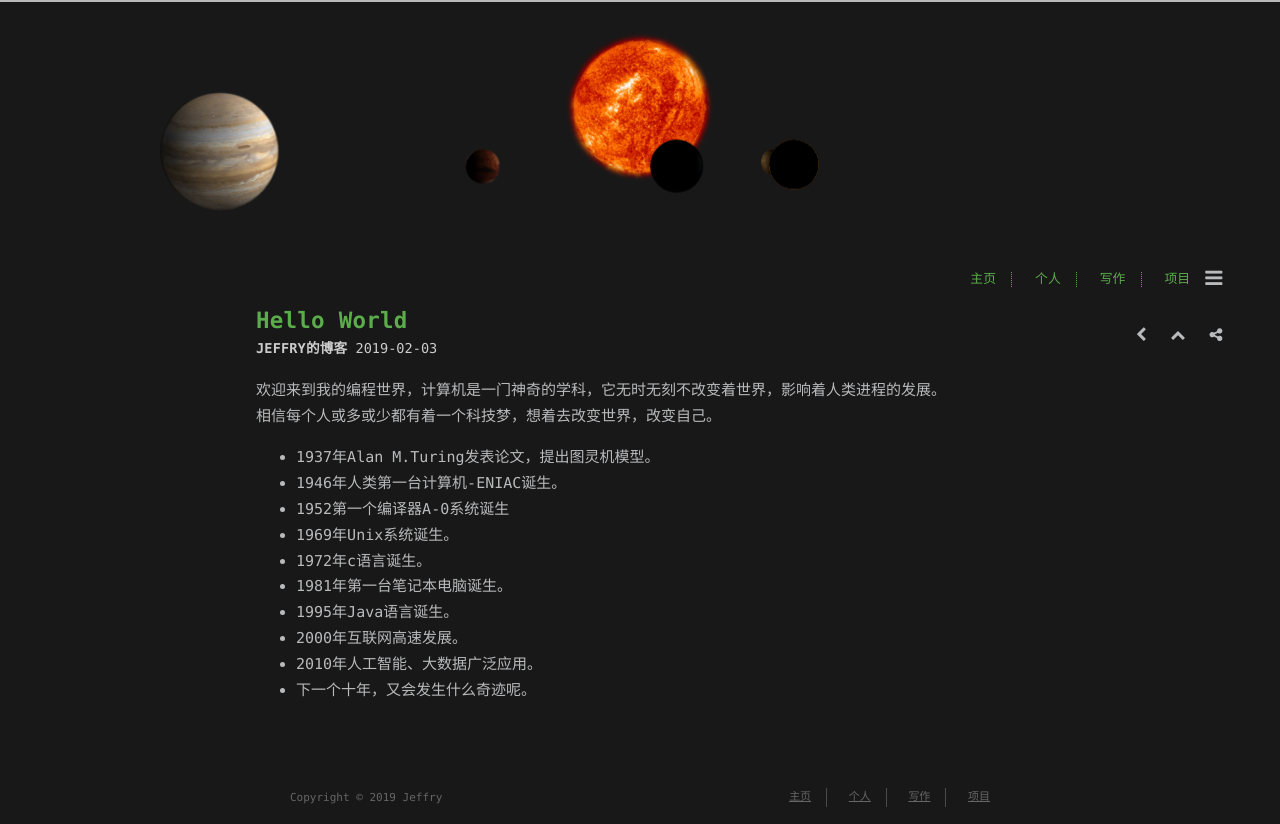
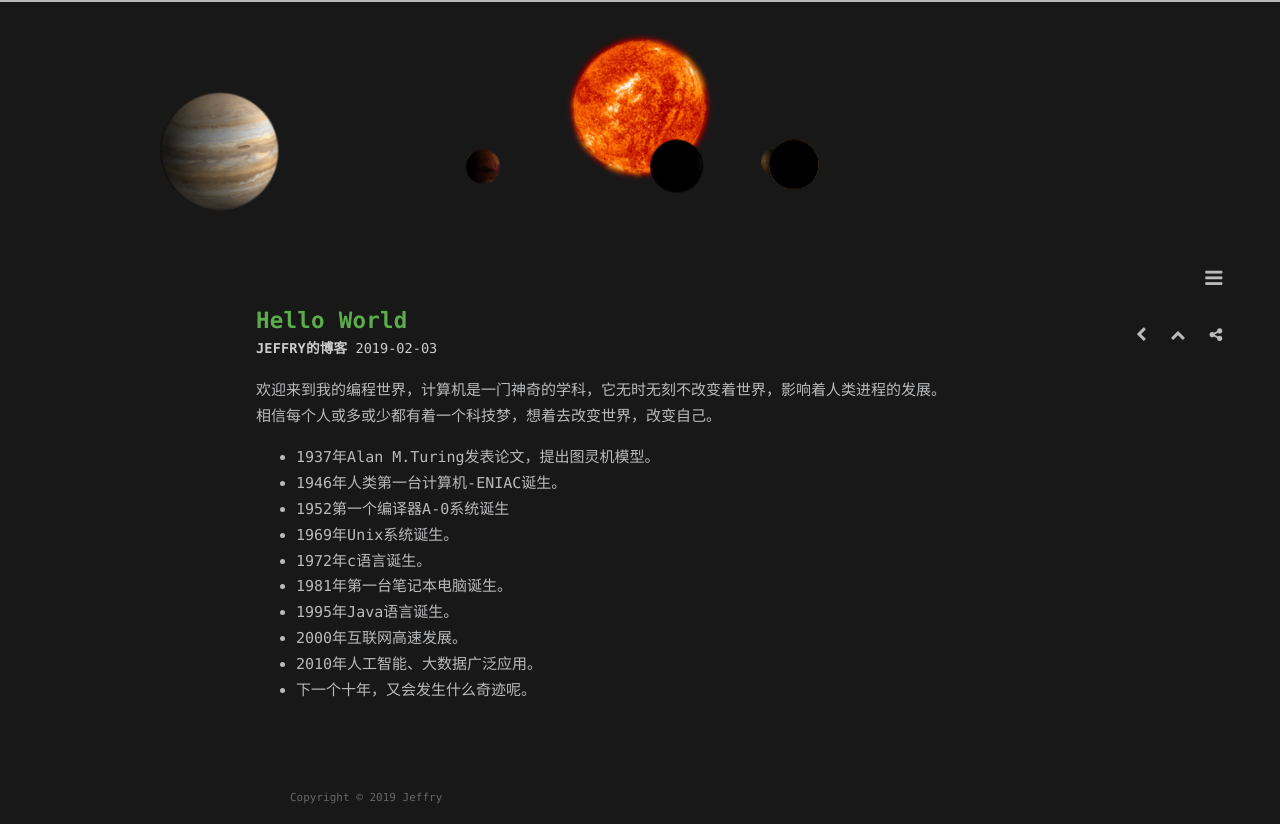
Before and after one commit to lvjiafa/Program-Man.github.io, a plain HTML site: page 2019/02/03/hello-world/index.html in a window 1280 px wide. Drawn offline with Linux system fonts and the light colour scheme.

Commit message:
Site updated: 2019-02-28 21:09:56

```diff
--- a/2019/02/03/hello-world/index.html
+++ b/2019/02/03/hello-world/index.html
@@ -87,14 +87,6 @@
   <span id="menu">
     <span id="nav">
       <ul>
-
-          <li><a href="/home/">主页</a></li>
-
-          <li><a href="/about/">个人</a></li>
-
-          <li><a href="/archives/">写作</a></li>
-
-          <li><a href="http://github.com/tzvetkov75">项目</a></li>
 
       </ul>
     </span>
@@ -191,14 +183,6 @@
     <div id="nav-footer" style="display: none">
       <ul>
 
-          <li><a href="/home/">主页</a></li>
-
-          <li><a href="/about/">个人</a></li>
-
-          <li><a href="/archives/">写作</a></li>
-
-          <li><a href="http://github.com/tzvetkov75">项目</a></li>
-
       </ul>
     </div>
 
@@ -243,14 +227,6 @@
     <nav>
       <ul>
 
-          <li><a href="/home/">主页</a></li>
-
-          <li><a href="/about/">个人</a></li>
-
-          <li><a href="/archives/">写作</a></li>
-
-          <li><a href="http://github.com/tzvetkov75">项目</a></li>
-
       </ul>
     </nav>
   </div>
```
Also changed, not shown: 2019/02/05/git的常见操作/index.html (+0 -24 lines), 2019/02/28/hexo常见命令/index.html (+0 -24 lines), archives/2019/02/index.html (+0 -16 lines), archives/2019/index.html (+0 -16 lines), archives/index.html (+0 -16 lines), index.html (+0 -16 lines).
